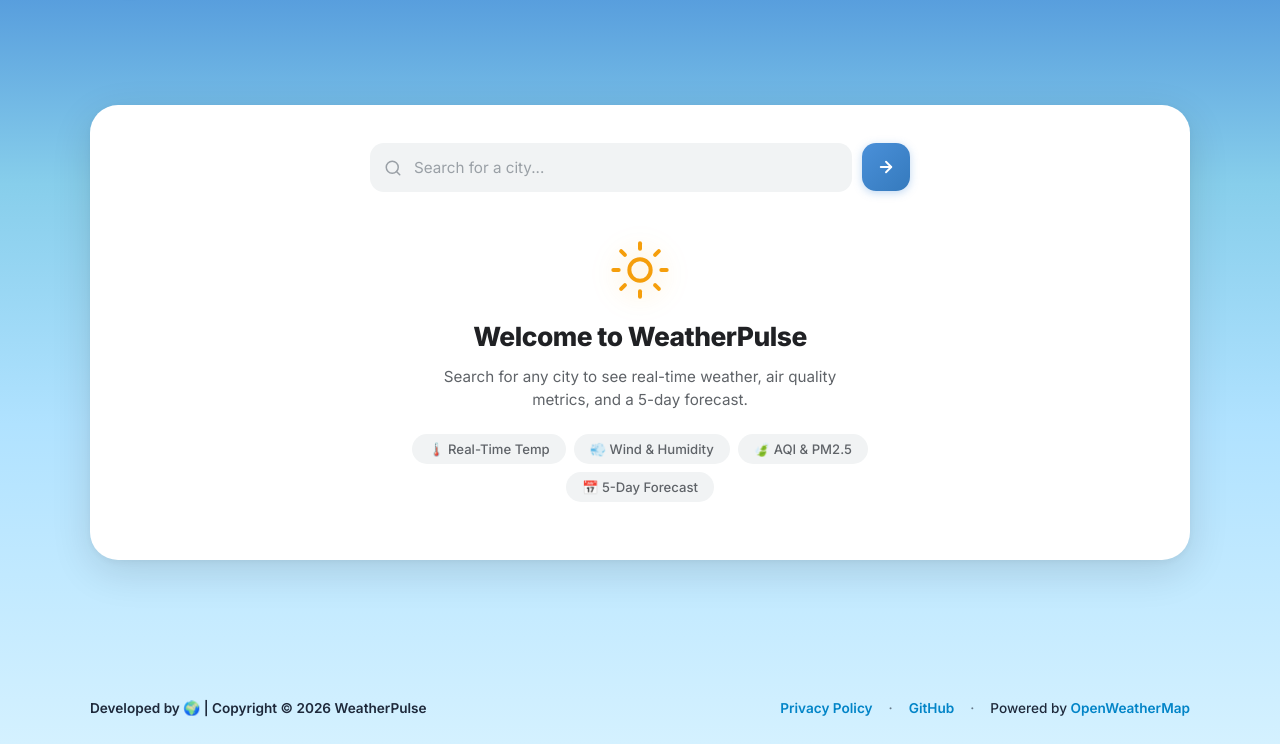
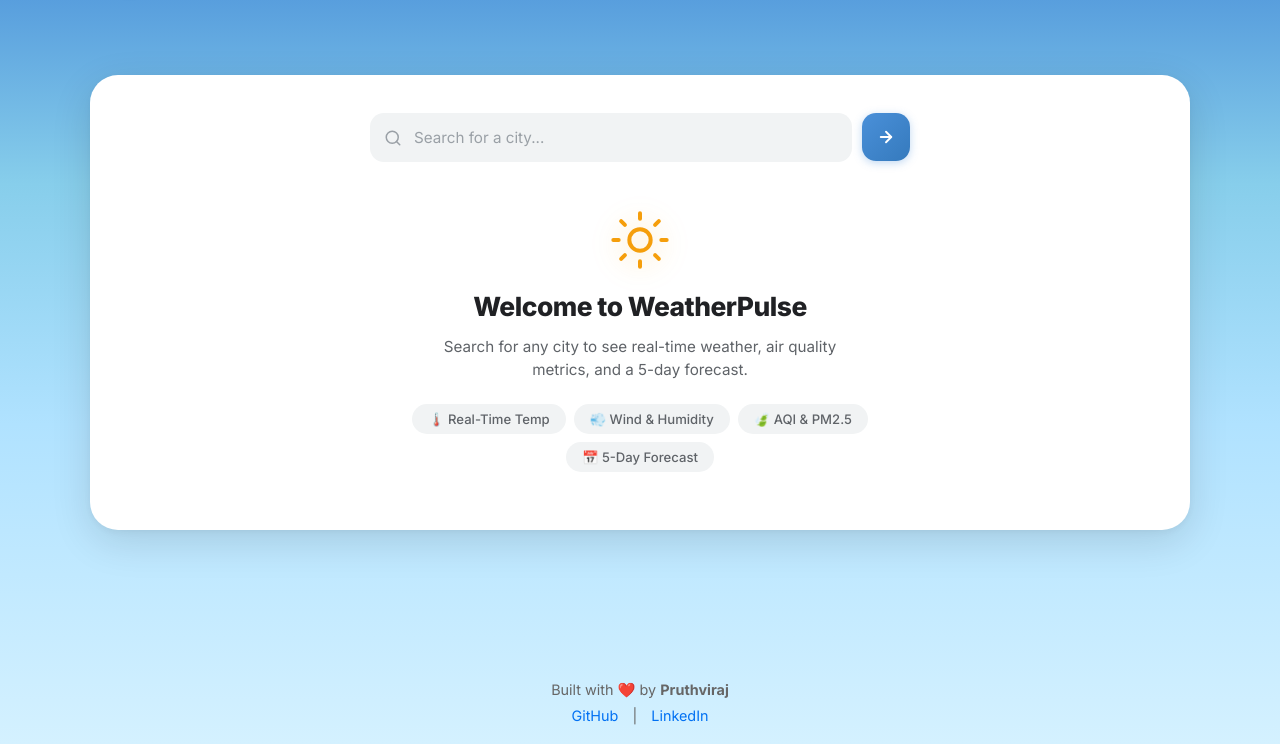
Before and after one commit to pruthviraj-builds/weatherpulse, a Flask app: page / in a window 1280 px wide. Shown: the part 56-800 px from the top of the page. Run offline with Flask 3, Linux system fonts and the light colour scheme.

Commit message:
Add author name and social links to footer

```diff
--- a/templates/index.html
+++ b/templates/index.html
@@ -253,18 +253,13 @@
     </main>
 
     <!-- Footer (Dark Slate Text) -->
-    <footer class="site-footer">
-        <div class="footer-inner">
-            <span class="copyright">Developed by 🌍 | Copyright © 2026 WeatherPulse</span>
-            <div class="footer-links">
-                <a href="/privacy">Privacy Policy</a>
-                <span class="dot">·</span>
-                <a href="https://github.com" target="_blank" rel="noopener">GitHub</a>
-                <span class="dot">·</span>
-                <span>Powered by <a href="https://openweathermap.org/" target="_blank" rel="noopener">OpenWeatherMap</a></span>
-            </div>
-        </div>
-    </footer>
+<footer style="margin-top: 40px; padding: 20px 0; text-align: center; color: #666; font-size: 0.9rem;">
+  <p>Built with ❤️ by <strong>Pruthviraj</strong></p>
+  <div style="margin-top: 8px;">
+    <a href="https://github.com/pruthviraj-builds" target="_blank" style="margin: 0 10px; color: #0070f3; text-decoration: none;">GitHub</a> |
+    <a href="https://www.linkedin.com/in/your-linkedin-username" target="_blank" style="margin: 0 10px; color: #0070f3; text-decoration: none;">LinkedIn</a>
+  </div>
+</footer>
 
     <!-- Client-Side Script for Unit Toggling & Recent Cities -->
     <script>
```
